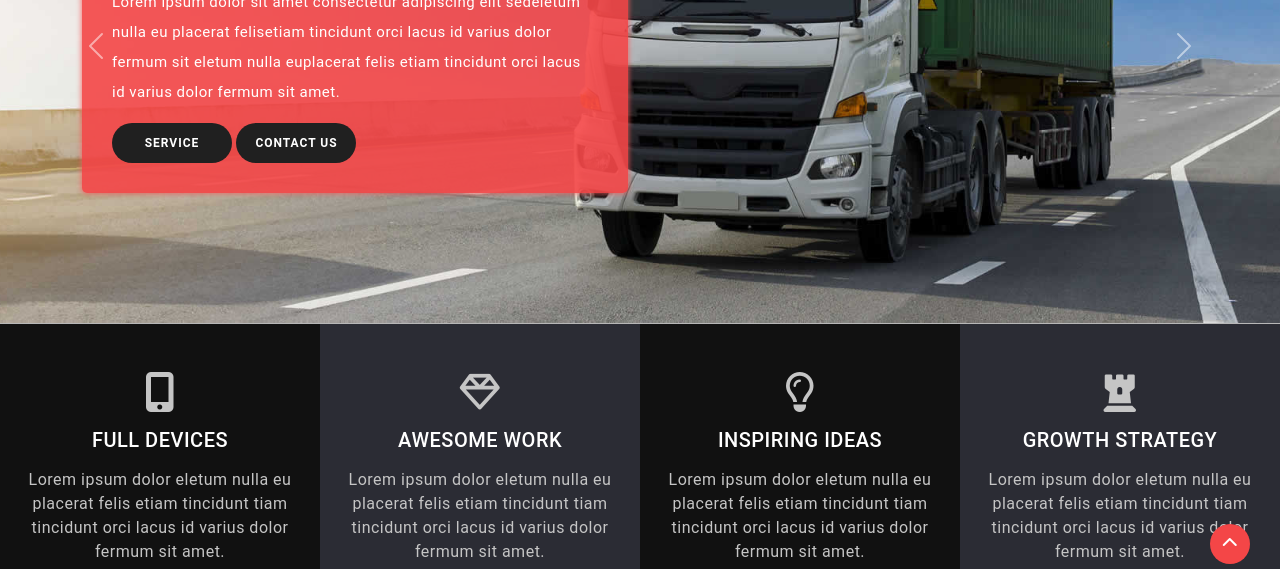
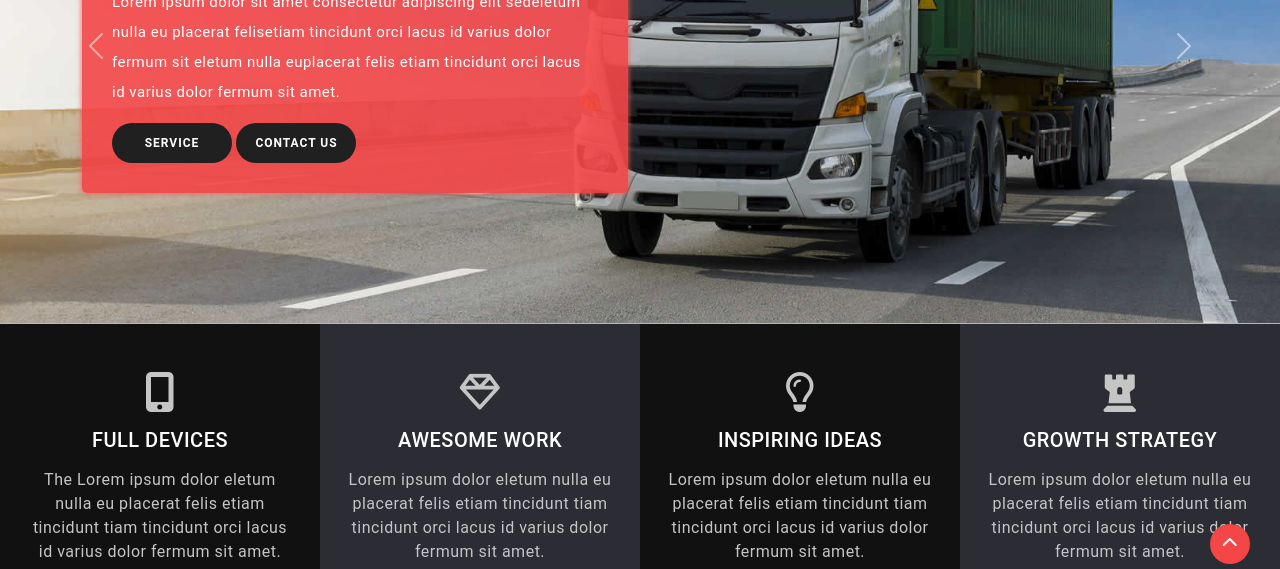
Before and after one commit to vivek172020/Dekin-Logistics-Transportation, a plain HTML site: page Public/index.html in a window 1280 px wide. Shown: the part 231-800 px from the top of the page. Drawn offline with nearby package versions, Linux system fonts and the light colour scheme.

Commit message:
features in change

```diff
--- a/Public/index.html
+++ b/Public/index.html
@@ -180,7 +180,7 @@
                     <div class="features-content1 text-center py-5 px-4">
                         <i class="fas mb-3 fs-1 fa-mobile-alt"></i>
                         <h5 class="mb-3 colorText">FULL DEVICES</h5>
-                        <p class="mb-0">Lorem ipsum dolor eletum nulla eu placerat felis etiam tincidunt tiam tincidunt
+                        <p class="mb-0">The Lorem ipsum dolor eletum nulla eu placerat felis etiam tincidunt tiam tincidunt
                             orci lacus id varius dolor fermum sit amet.</p>
                     </div>
                 </div>
```
